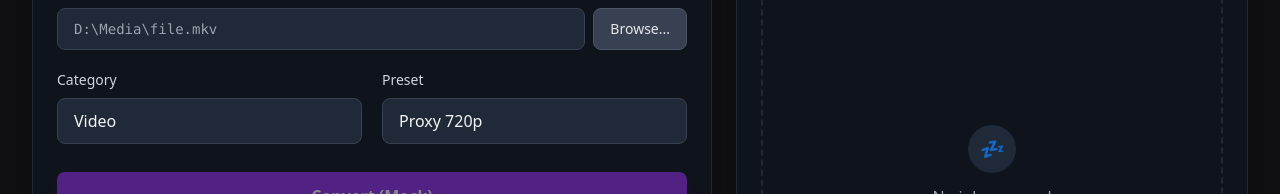
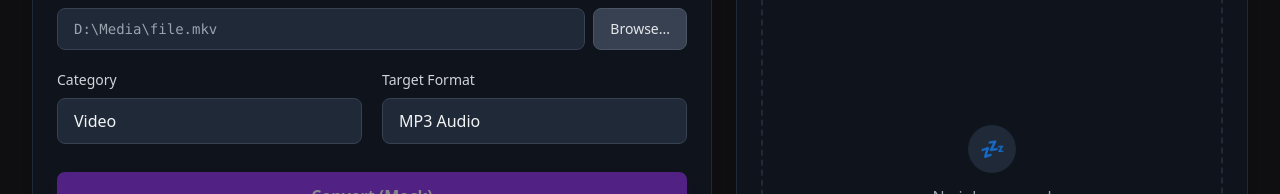
Before and after one commit to gesucreative-hub/gesu-ecosystem-app, a React (Vite) app in the folder apps/gesu-shell/: page /media-suite in a window 1280 px wide. Both pictures are taken after a click on the button "Converter". Shown: the part 302-496 px from the top of the page. Built offline with nearby package versions, Linux system fonts and the light colour scheme.

Commit message:
feat(media-suite): add mock converter jobs to shared queue

```diff
--- a/apps/gesu-shell/src/pages/MediaSuitePage.tsx
+++ b/apps/gesu-shell/src/pages/MediaSuitePage.tsx
@@ -35,6 +35,13 @@ const NETWORK_PROFILES = [
     { value: 'hemat', label: 'Hemat (Low Bandwidth)' },
     { value: 'normal', label: 'Normal' },
     { value: 'gaspol', label: 'Gaspol (Max Speed)' }
+];
+
+const CONVERT_TARGET_FORMATS = [
+    { value: 'mp3', label: 'MP3 Audio' },
+    { value: 'wav', label: 'WAV Audio' },
+    { value: 'mp4', label: 'MP4 Video' },
+    { value: 'mkv', label: 'MKV Video' },
 ];
 
 const CONVERT_CATEGORIES = ['Audio', 'Video', 'Image', 'Document'];
@@ -77,9 +84,10 @@ export function MediaSuitePage() {
     const [netProfile, setNetProfile] = useState(NETWORK_PROFILES[1].value);
 
     // Converter Form State
+    // Converter Form State
     const [filePath, setFilePath] = useState('');
     const [category, setCategory] = useState(CONVERT_CATEGORIES[1]);
-    const [convPreset, setConvPreset] = useState('Proxy 720p');
+    const [targetFormat, setTargetFormat] = useState(CONVERT_TARGET_FORMATS[0].value);
 
     // Job Actions via IPC
     const refreshJobs = async () => {
@@ -153,8 +161,11 @@ export function MediaSuitePage() {
         if (category === 'Image') engine = 'image-magick';
         if (category === 'Document') engine = 'libreoffice';
 
-        const payload = { filePath, category, preset: convPreset };
-        enqueueJob('convert', `Conv: ${filePath.split('\\').pop()}`, engine, payload);
+        // Simplify ID for UI
+        const simpleName = filePath.split(/[/\\]/).pop();
+
+        const payload = { inputPath: filePath, category, targetFormat };
+        enqueueJob('convert', `Conv: ${simpleName} -> .${targetFormat}`, engine, payload);
     };
 
     return (
@@ -280,15 +291,13 @@ export function MediaSuitePage() {
                                         </select>
                                     </div>
                                     <div className="flex flex-col gap-2">
-                                        <label className="text-sm font-medium text-gray-300">Preset</label>
+                                        <label className="text-sm font-medium text-gray-300">Target Format</label>
                                         <select
-                                            value={convPreset}
-                                            onChange={(e) => setConvPreset(e.target.value)}
+                                            value={targetFormat}
+                                            onChange={(e) => setTargetFormat(e.target.value)}
                                             className="bg-gray-800 border border-gray-700 rounded-lg px-4 py-2.5 text-gray-100 focus:outline-none focus:ring-2 focus:ring-purple-500/50 appearance-none"
                                         >
-                                            <option>Proxy 720p</option>
-                                            <option>Distribution 1080p</option>
-                                            <option>Audio Only (MP3)</option>
+                                            {CONVERT_TARGET_FORMATS.map(f => <option key={f.value} value={f.value}>{f.label}</option>)}
                                         </select>
                                     </div>
                                 </div>
@@ -353,6 +362,11 @@ export function MediaSuitePage() {
                                                     {(job.payload as any).preset} • {(job.payload as any).networkProfile}
                                                 </span>
                                             )}
+                                            {job.type === 'convert' && (
+                                                <span className="text-gray-600">
+                                                    {(job.payload as any).inputPath?.split(/[/\\]/).pop()} ➔ .{(job.payload as any).targetFormat}
+                                                </span>
+                                            )}
                                             {job.errorMessage && (
                                                 <span className="text-red-400 font-mono text-[10px]">
                                                     Error: {job.errorMessage}
```
Also changed, not shown: apps/gesu-shell/electron/main.js (+32 -0 lines).
